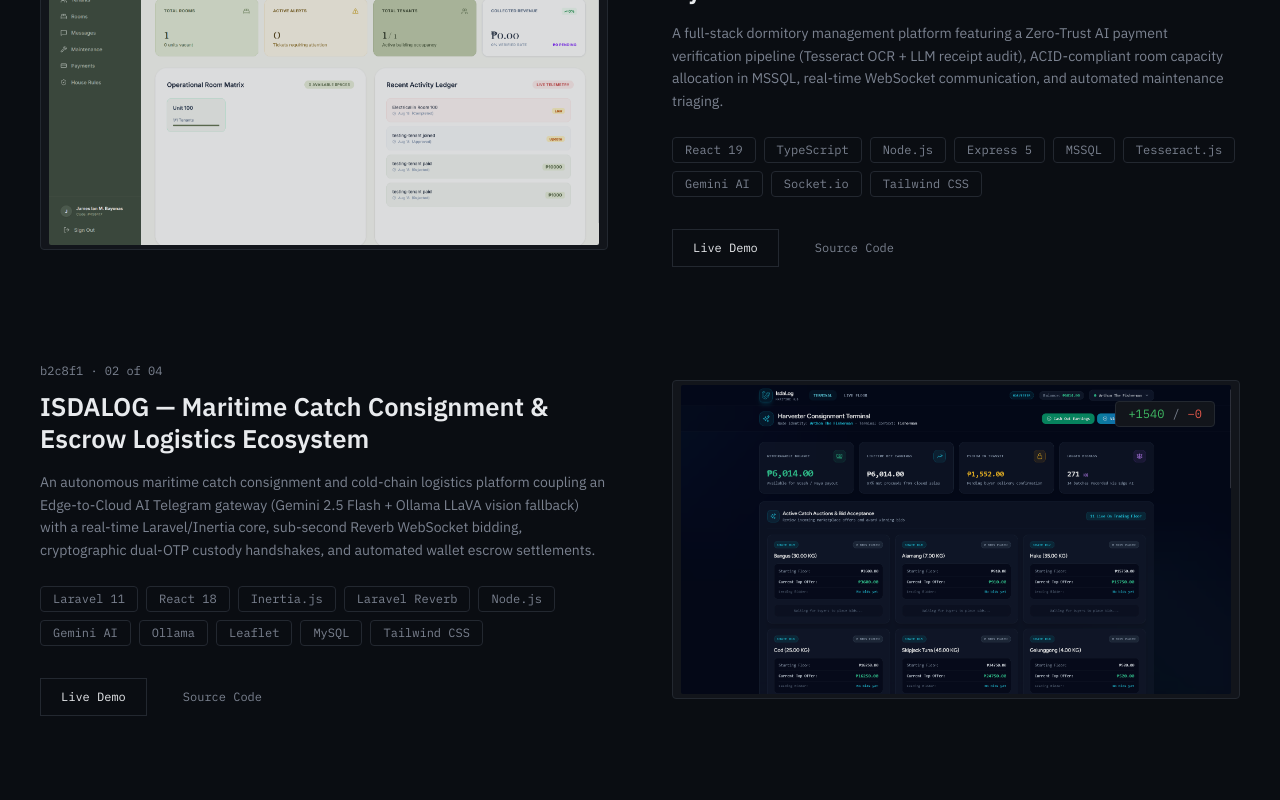
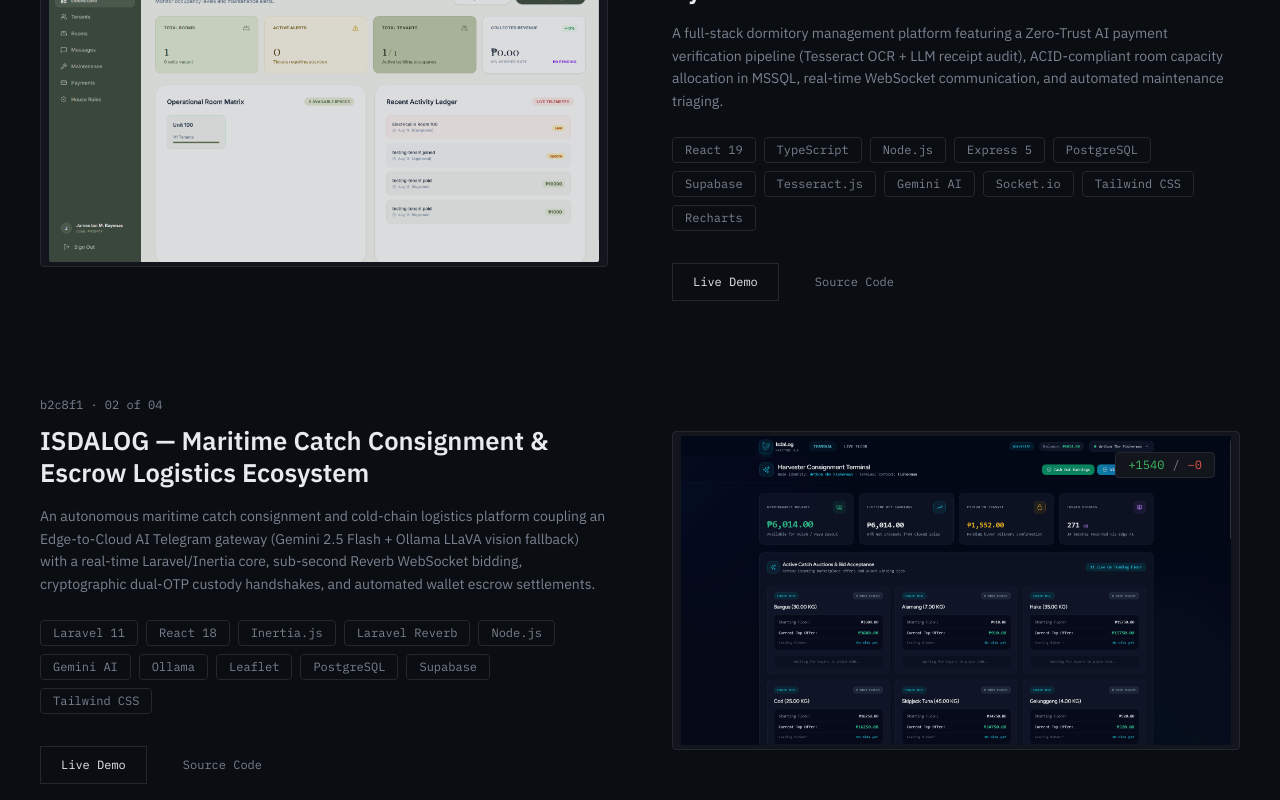
Before and after one commit to JamesIan-Bayonas/portpolio, a React (Vite) app: page / in a window 1280 px wide. Shown: the part 1960-2760 px from the top of the page. Built offline with nearby package versions, Linux system fonts and the light colour scheme; the HTML template or start-up script is replaced by a standard one.

Commit message:
feat(projects): update tech stack for multiple projects to include PostgreSQL and Supabase

```diff
--- a/src/components/Projects.tsx
+++ b/src/components/Projects.tsx
@@ -15,7 +15,7 @@ const projects = [
     title: "DORMFIX — Property & Dormitory Management System",
     description:
       "A full-stack dormitory management platform featuring a Zero-Trust AI payment verification pipeline (Tesseract OCR + LLM receipt audit), ACID-compliant room capacity allocation in MSSQL, real-time WebSocket communication, and automated maintenance triaging.",
-    tech: ["React 19", "TypeScript", "Node.js", "Express 5", "MSSQL", "Tesseract.js", "Gemini AI", "Socket.io", "Tailwind CSS"],
+    tech: ["React 19", "TypeScript", "Node.js", "Express 5", "PostgreSQL", "Supabase", "Tesseract.js", "Gemini AI", "Socket.io", "Tailwind CSS", "Recharts"],
     additions: 1240,
     deletions: 182,
     demo: "https://dormfix-jamesian-bayonas-projects.vercel.app",
@@ -29,7 +29,7 @@ const projects = [
     title: "ISDALOG — Maritime Catch Consignment & Escrow Logistics Ecosystem",
     description:
       "An autonomous maritime catch consignment and cold-chain logistics platform coupling an Edge-to-Cloud AI Telegram gateway (Gemini 2.5 Flash + Ollama LLaVA vision fallback) with a real-time Laravel/Inertia core, sub-second Reverb WebSocket bidding, cryptographic dual-OTP custody handshakes, and automated wallet escrow settlements.",
-    tech: ["Laravel 11", "React 18", "Inertia.js", "Laravel Reverb", "Node.js", "Gemini AI", "Ollama", "Leaflet", "MySQL", "Tailwind CSS"],
+    tech: ["Laravel 11", "React 18", "Inertia.js", "Laravel Reverb", "Node.js", "Gemini AI", "Ollama", "Leaflet", "PostgreSQL", "Supabase", "Tailwind CSS"],
     additions: 1540,
     deletions: 210,
     demo: "https://isdalog-production.up.railway.app",
@@ -43,7 +43,7 @@ const projects = [
     title: "PHARMALINK — Clinical Pharmacy Inventory & POS System",
     description:
       "A high-availability clinical pharmacy management and POS platform built with ASP.NET Core 8 and Dapper. Features atomic ACID-compliant multi-table sales transactions, automated stock deduction and void restoration, custom JWT role-based access control (Admin/Pharmacist), and real-time expiration audits.",
-    tech: ["ASP.NET Core 8", "C#", "React 19", "TypeScript", "PostgreSQL", "Dapper", "JWT Auth", "Tailwind CSS", "Recharts"],
+    tech: ["ASP.NET Core 8", "C#", "React 19", "TypeScript", "PostgreSQL", "Supabase", "Dapper", "JWT Auth", "Tailwind CSS", "Recharts"],
     additions: 1120,
     deletions: 145,
     demo: "https://pharmalink-web-wine.vercel.app/dashboard",
@@ -57,7 +57,7 @@ const projects = [
     title: "CENTRALOG — Institutional Asset Telemetry & Depreciation Ledger",
     description:
       "An enterprise hardware resource management and financial accounting platform built with .NET 8 and React 19. Features dynamic straight-line/double-declining depreciation accounting adjusting for repair downtime, an autonomous 60-second preventative maintenance background daemon, atomic bulk transfers with audit trails, and printable QR sticker queues.",
-    tech: ["ASP.NET Core 8", "C#", "React 19", "TypeScript", "EF Core 8", "MySQL", "JWT Auth", "Vitest", "xUnit"],
+    tech: ["ASP.NET Core 8", "C#", "React 19", "TypeScript", "EF Core 8", "Azure SQL Database", "JWT Auth", "Vitest", "xUnit"],
     additions: 1420,
     deletions: 165,
     demo: "https://centralog.vercel.app/",
```
